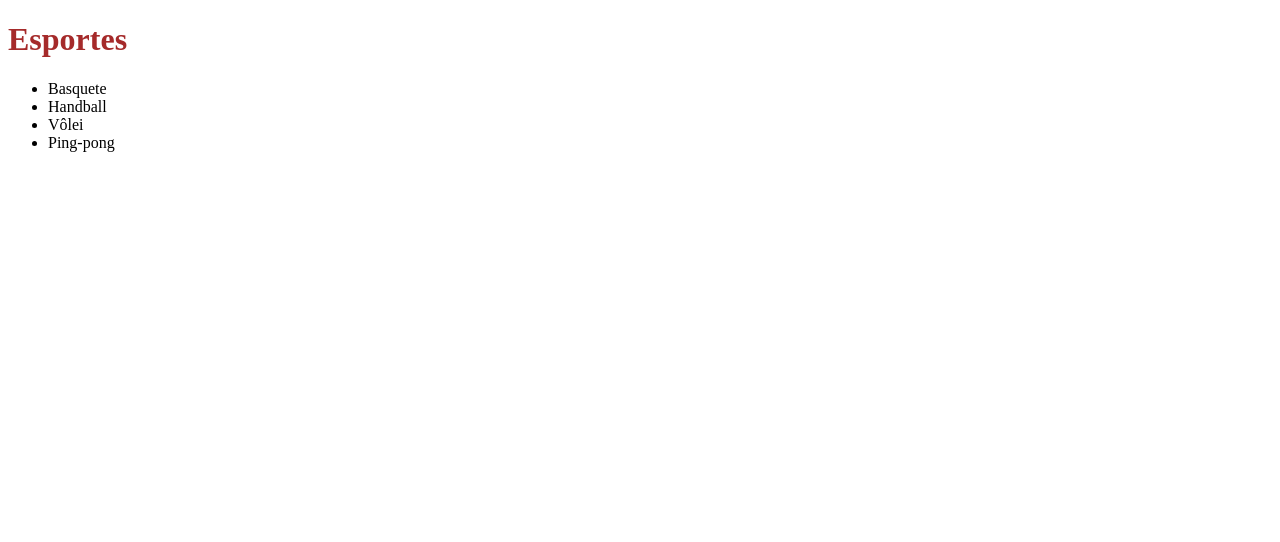
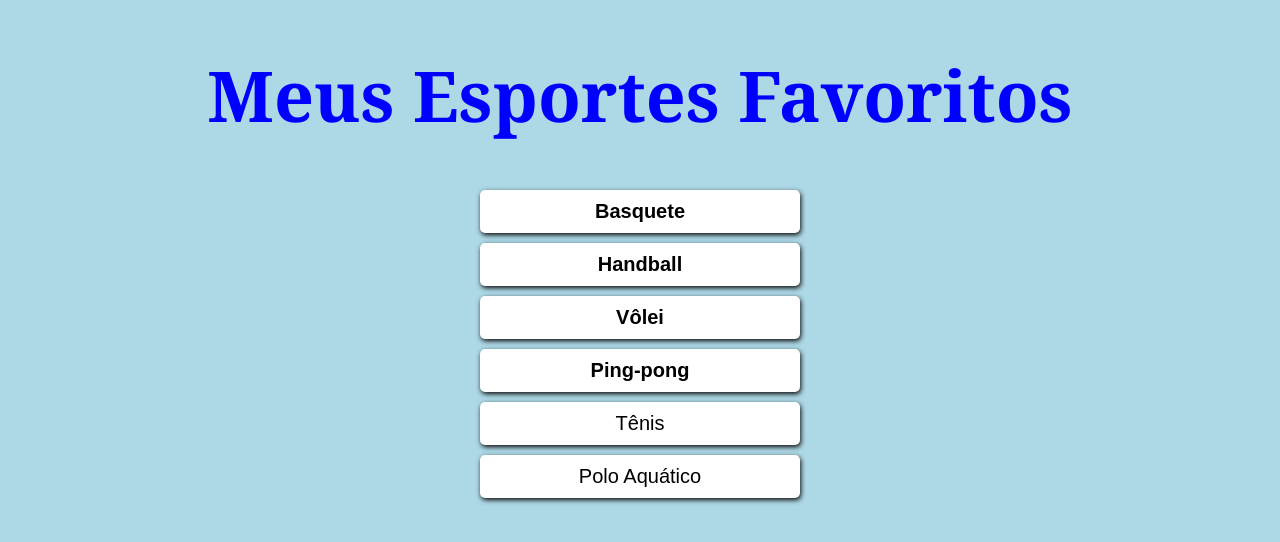
Before and after one commit to VictorHugo-prog/DOM, a plain HTML site: page Atividade01/Index.html in a window 1280 px wide. Drawn offline with Linux system fonts and the light colour scheme.

Commit message:
enviando atividade02

```diff
--- a/Atividade01/Index.html
+++ b/Atividade01/Index.html
@@ -6,14 +6,54 @@
     <title>Atividade01</title>
 </head>
 <body>
-    <h1 style="color: brown;" id= "titulo">Esportes</h1>
+    <h1 id= "titulo">Esportes</h1>
     <ul>
-        <li class="esporte">Basquete</li>
-        <li class="esporte">Handball</li>
-        <li class="esporte">Vôlei</li>
-        <li class="esporte">Ping-pong</li>
+        <li class="Esporte">Basquete</li>
+        <li class="Esporte">Handball</li>
+        <li class="Esporte">Vôlei</li>
+        <li class="Esportes">Ping-pong</li>
     </ul>
 
     <script src="Script.js"></script>
+
+    <style>
+    body {
+        background-color: lightblue;
+        font-family: Arial, sans-serif;
+        font-size: 20px;
+        margin: auto 0;
+    }
+    ul {
+        list-style-type: none;
+        padding: 0;
+    }
+    li {
+        margin: 10px 0;
+        padding: 10px;
+        background-color: white;
+        border-radius: 5px;
+        box-shadow: 1px 2px 5px rgba(8, 8, 8, 8);
+        max-width: 300px;
+        margin-inline: auto;
+        text-align: center;
+
+    }
+    h1 {
+        text-align: center;
+        font-family: Georgia, 'Times New Roman', Times, serif;
+        font-size: 70px;
+        color: darkblue;
+
+    }
+    .Esporte {
+        font-size: 20px;
+        font-weight: bold;
+    }
+    .Esportes {
+        font-size: 20px;
+        font-weight: bold;
+    }
+    </style>
+
 </body>
 </html>
--- a/Atividade01/Script.js
+++ b/Atividade01/Script.js
@@ -1,17 +1,29 @@
 const titulo = document.getElementById("titulo");
+titulo.textContent = "Meus Esportes Favoritos"; // Altera o título
+titulo.style.color = "blue"; // Muda a cor para azul
+
 console.log("getElementById:", titulo);
 
 const esportesPorClasse = document.getElementsByClassName("esporte");
 console.log("getElementsByClassName:", esportesPorClasse);
 
-
 const itensLista = document.getElementsByTagName("li");
 console.log("getElementsByTagName:", itensLista);
-
 
 const primeiroEsporte = document.querySelector(".esporte");
 console.log("querySelector:", primeiroEsporte);
 
-
 const todosEsportes = document.querySelectorAll(".esporte");
 console.log("querySelectorAll:", todosEsportes);
+
+const lista = document.querySelector("ul");
+const novoEsporte1 = document.createElement("li");
+novoEsporte1.textContent = "Tênis";
+novoEsporte1.classList.add("esporte");
+
+const novoEsporte2 = document.createElement("li");
+novoEsporte2.textContent = "Polo Aquático";
+novoEsporte2.classList.add("esporte");
+
+lista.appendChild(novoEsporte1);
+lista.appendChild(novoEsporte2);
```
